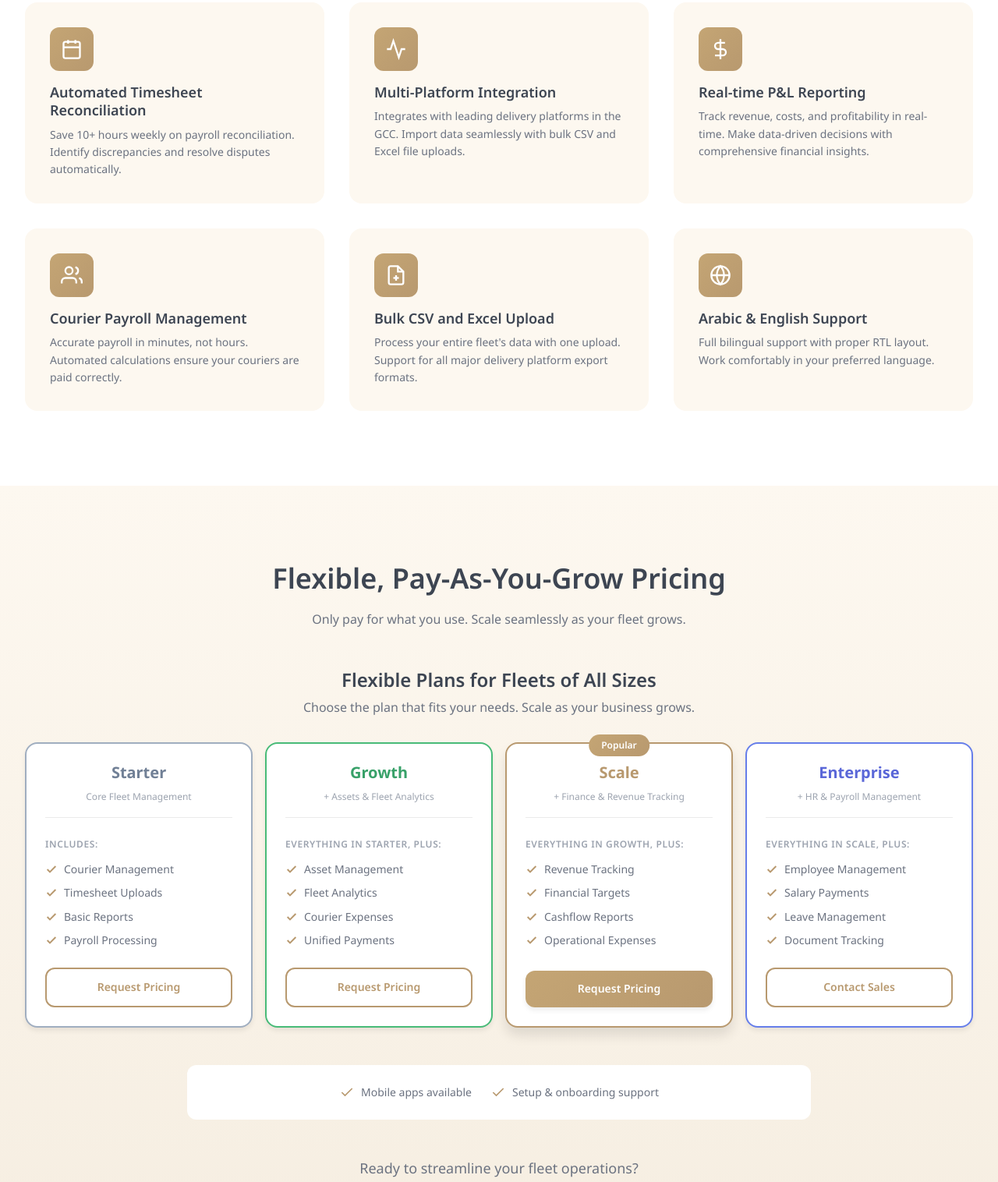
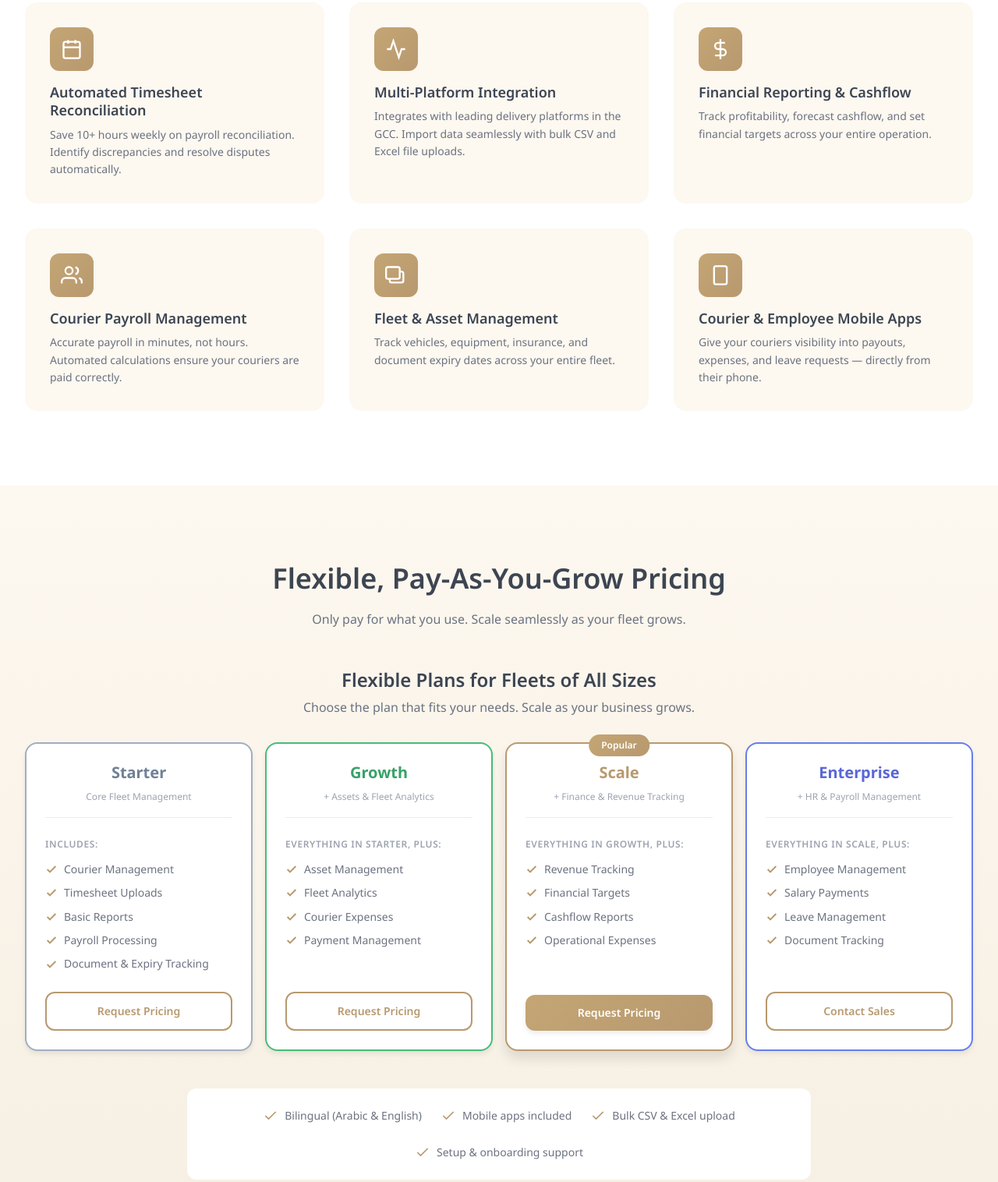
Before and after one commit to ahmedbahahalil/fariiq-website, a plain HTML site: page index.html in a window 1280 px wide. Shown: the part 1118-2634 px from the top of the page at 78% size. Drawn offline with Linux system fonts and the light colour scheme.

Commit message:
update: Align marketing content with actual app capabilities
- Replace Feature 5 (Bulk CSV) with Fleet & Asset Management
- Replace Feature 6 (Arabic/English) with Courier & Employee Mobile Apps
- Broaden Feature 3 to Financial Reporting & Cashflow
- Add Document & Expiry Tracking to Starter tier
- Rename Unified Payments to Payment Management
- Move bilingual + CSV upload to benefits strip (2 → 4 items)
- Rewrite hero/footer/meta descriptions to be outcome-focused
- Replace vanity stats (99.9% uptime) with value props
- Remove unverified aggregateRating from structured data
- Add ?lang= param to app links for Arabic locale handoff
- Add matching Arabic translations for all new/changed keys

Co-Authored-By: Claude Opus 4.6 <noreply@anthropic.com>

```diff
--- a/index.html
+++ b/index.html
@@ -10,7 +10,7 @@
 <head>
   <meta charset="UTF-8">
   <meta name="viewport" content="width=device-width, initial-scale=1.0">
-  <meta name="description" content="Fariiq - Automate your 3PL fleet operations with intelligent timesheet reconciliation, multi-platform integration, and real-time P&L reporting.">
+  <meta name="description" content="Fariiq helps 3PL delivery operators manage couriers, process payroll, and track profitability across every platform — built for the Middle East.">
   <meta name="keywords" content="3PL fleet management, delivery logistics software, courier management system, Middle East logistics, GCC fleet operations, payroll automation">
   <meta name="author" content="Fariiq">
 
@@ -20,7 +20,7 @@
 
   <!-- Open Graph -->
   <meta property="og:title" content="Fariiq - 3PL Fleet Operations Platform">
-  <meta property="og:description" content="Automate your 3PL fleet operations with intelligent timesheet reconciliation and real-time reporting.">
+  <meta property="og:description" content="Manage couriers, process payroll, and track profitability across every delivery platform — built for the Middle East.">
   <meta property="og:type" content="website">
   <meta property="og:url" content="https://www.fariiq.com">
   <meta property="og:image" content="https://www.fariiq.com/images/og-image.png">
@@ -42,11 +42,6 @@
       "price": "0",
       "priceCurrency": "USD",
       "description": "Contact for pricing"
-    },
-    "aggregateRating": {
-      "@type": "AggregateRating",
-      "ratingValue": "4.8",
-      "ratingCount": "50"
     }
   }
   </script>
@@ -124,7 +119,7 @@
         Automate Your <span>3PL Fleet</span> Operations
       </h1>
       <p class="hero__description" data-i18n="hero_description">
-        Intelligent timesheet reconciliation, multi-platform integration, and real-time P&L reporting for delivery fleet operators in the Middle East.
+        Manage your couriers, reconcile timesheets, and track profitability across every delivery platform — all from one place.
       </p>
       <div class="hero__cta">
         <a href="#contact" class="btn btn--primary btn--lg" data-i18n="hero_cta_primary">Get Started</a>
@@ -179,9 +174,9 @@
               <path d="M17 5H9.5a3.5 3.5 0 0 0 0 7h5a3.5 3.5 0 0 1 0 7H6"/>
             </svg>
           </div>
-          <h3 class="feature-card__title" data-i18n="feature_3_title">Real-time P&L Reporting</h3>
+          <h3 class="feature-card__title" data-i18n="feature_3_title">Financial Reporting & Cashflow</h3>
           <p class="feature-card__description" data-i18n="feature_3_desc">
-            Track revenue, costs, and profitability in real-time. Make data-driven decisions with comprehensive financial insights.
+            Track profitability, forecast cashflow, and set financial targets across your entire operation.
           </p>
         </div>
 
@@ -205,15 +200,13 @@
         <div class="feature-card">
           <div class="feature-card__icon">
             <svg viewBox="0 0 24 24" fill="none" stroke="currentColor" stroke-width="2">
-              <path d="M14 2H6a2 2 0 0 0-2 2v16a2 2 0 0 0 2 2h12a2 2 0 0 0 2-2V8z"/>
-              <polyline points="14 2 14 8 20 8"/>
-              <line x1="12" y1="18" x2="12" y2="12"/>
-              <line x1="9" y1="15" x2="15" y2="15"/>
+              <rect x="1" y="3" width="15" height="13" rx="2" ry="2"/>
+              <path d="M16 8h2a2 2 0 0 1 2 2v8a2 2 0 0 1-2 2H7a2 2 0 0 1-2-2v-2"/>
             </svg>
           </div>
-          <h3 class="feature-card__title" data-i18n="feature_5_title">Bulk CSV Upload</h3>
+          <h3 class="feature-card__title" data-i18n="feature_5_title">Fleet & Asset Management</h3>
           <p class="feature-card__description" data-i18n="feature_5_desc">
-            Process your entire fleet's data with one upload. Support for all major delivery platform export formats.
+            Track vehicles, equipment, insurance, and document expiry dates across your entire fleet.
           </p>
         </div>
 
@@ -221,13 +214,13 @@
         <div class="feature-card">
           <div class="feature-card__icon">
             <svg viewBox="0 0 24 24" fill="none" stroke="currentColor" stroke-width="2">
-              <circle cx="12" cy="12" r="10"/>
-              <path d="M2 12h20M12 2a15.3 15.3 0 0 1 4 10 15.3 15.3 0 0 1-4 10 15.3 15.3 0 0 1-4-10 15.3 15.3 0 0 1 4-10z"/>
+              <rect x="5" y="2" width="14" height="20" rx="2" ry="2"/>
+              <line x1="12" y1="18" x2="12.01" y2="18"/>
             </svg>
           </div>
-          <h3 class="feature-card__title" data-i18n="feature_6_title">Arabic & English Support</h3>
+          <h3 class="feature-card__title" data-i18n="feature_6_title">Courier & Employee Mobile Apps</h3>
           <p class="feature-card__description" data-i18n="feature_6_desc">
-            Full bilingual support with proper RTL layout. Work comfortably in your preferred language.
+            Give your couriers visibility into payouts, expenses, and leave requests — directly from their phone.
           </p>
         </div>
       </div>
@@ -272,6 +265,10 @@
                 <svg viewBox="0 0 24 24" fill="none" stroke="currentColor" stroke-width="3"><polyline points="20 6 9 17 4 12"/></svg>
                 <span data-i18n="pricing_starter_feat_4">Payroll Processing</span>
               </li>
+              <li>
+                <svg viewBox="0 0 24 24" fill="none" stroke="currentColor" stroke-width="3"><polyline points="20 6 9 17 4 12"/></svg>
+                <span data-i18n="pricing_starter_feat_5">Document & Expiry Tracking</span>
+              </li>
             </ul>
             <a href="#contact" class="btn btn--outline" data-i18n="pricing_request_pricing">Request Pricing</a>
           </div>
@@ -298,7 +295,7 @@
               </li>
               <li>
                 <svg viewBox="0 0 24 24" fill="none" stroke="currentColor" stroke-width="3"><polyline points="20 6 9 17 4 12"/></svg>
-                <span data-i18n="pricing_mod_payments">Unified Payments</span>
+                <span data-i18n="pricing_mod_payments">Payment Management</span>
               </li>
             </ul>
             <a href="#contact" class="btn btn--outline" data-i18n="pricing_request_pricing">Request Pricing</a>
@@ -369,13 +366,25 @@
           <svg viewBox="0 0 24 24" fill="none" stroke="currentColor" stroke-width="2">
             <polyline points="20 6 9 17 4 12"/>
           </svg>
-          <span data-i18n="pricing_benefit_2">Mobile apps available</span>
+          <span data-i18n="pricing_benefit_1">Bilingual (Arabic & English)</span>
         </div>
         <div class="pricing__benefit">
           <svg viewBox="0 0 24 24" fill="none" stroke="currentColor" stroke-width="2">
             <polyline points="20 6 9 17 4 12"/>
           </svg>
-          <span data-i18n="pricing_benefit_3">Setup & onboarding support</span>
+          <span data-i18n="pricing_benefit_2">Mobile apps included</span>
+        </div>
+        <div class="pricing__benefit">
+          <svg viewBox="0 0 24 24" fill="none" stroke="currentColor" stroke-width="2">
+            <polyline points="20 6 9 17 4 12"/>
+          </svg>
+          <span data-i18n="pricing_benefit_3">Bulk CSV & Excel upload</span>
+        </div>
+        <div class="pricing__benefit">
+          <svg viewBox="0 0 24 24" fill="none" stroke="currentColor" stroke-width="2">
+            <polyline points="20 6 9 17 4 12"/>
+          </svg>
+          <span data-i18n="pricing_benefit_4">Setup & onboarding support</span>
         </div>
       </div>
 
@@ -401,25 +410,30 @@
         </p>
         <div class="about__stats">
           <div class="about__stat">
-            <div class="about__stat-value" data-i18n="about_stat_1_value">99.9%</div>
-            <div class="about__stat-label" data-i18n="about_stat_1_label">Uptime</div>
+            <div class="about__stat-value">
+              <svg viewBox="0 0 24 24" fill="none" stroke="currentColor" stroke-width="2" width="32" height="32">
+                <path d="M21 10c0 7-9 13-9 13s-9-6-9-13a9 9 0 0 1 18 0z"/>
+                <circle cx="12" cy="10" r="3"/>
+              </svg>
+            </div>
+            <div class="about__stat-label" data-i18n="about_stat_1_label">Built for the GCC</div>
           </div>
           <div class="about__stat">
-            <div class="about__stat-value" data-i18n="about_stat_2_value">
-              <svg viewBox="0 0 24 24" fill="none" stroke="currentColor" stroke-width="2" width="32" height="32">
-                <polyline points="22 12 18 12 15 21 9 3 6 12 2 12"/>
-              </svg>
-            </div>
-            <div class="about__stat-label" data-i18n="about_stat_2_label">Seamless Integrations</div>
-          </div>
-          <div class="about__stat">
-            <div class="about__stat-value" data-i18n="about_stat_3_value">
+            <div class="about__stat-value">
               <svg viewBox="0 0 24 24" fill="none" stroke="currentColor" stroke-width="2" width="32" height="32">
                 <circle cx="12" cy="12" r="10"/>
                 <path d="M2 12h20M12 2a15.3 15.3 0 0 1 4 10 15.3 15.3 0 0 1-4 10 15.3 15.3 0 0 1-4-10 15.3 15.3 0 0 1 4-10z"/>
               </svg>
             </div>
-            <div class="about__stat-label" data-i18n="about_stat_3_label">Arabic & English</div>
+            <div class="about__stat-label" data-i18n="about_stat_2_label">Arabic & English</div>
+          </div>
+          <div class="about__stat">
+            <div class="about__stat-value">
+              <svg viewBox="0 0 24 24" fill="none" stroke="currentColor" stroke-width="2" width="32" height="32">
+                <polyline points="22 12 18 12 15 21 9 3 6 12 2 12"/>
+              </svg>
+            </div>
+            <div class="about__stat-label" data-i18n="about_stat_3_label">Multi-Platform Ready</div>
           </div>
         </div>
       </div>
@@ -470,7 +484,7 @@
       <div class="footer__container">
         <div class="footer__brand">
           <img src="images/fariiq_dark-mode.svg" alt="Fariiq" height="40">
-          <p data-i18n="footer_tagline">Automate your 3PL fleet operations with intelligent tools designed for the Middle East market.</p>
+          <p data-i18n="footer_tagline">Manage your couriers, reconcile timesheets, and track profitability — all from one place.</p>
         </div>
 
         <div class="footer__column">
--- a/js/translations.js
+++ b/js/translations.js
@@ -17,7 +17,7 @@ const translations = {
       "hero_title_1": "Automate Your ",
       "hero_title_highlight": "Fleet Operations",
       "hero_title_2": "",
-      "hero_description": "Intelligent timesheet reconciliation, multi-platform integration, and real-time P&L reporting for delivery fleet operators in the Middle East.",
+      "hero_description": "Manage your couriers, reconcile timesheets, and track profitability across every delivery platform \u2014 all from one place.",
       "hero_cta_primary": "Get Started",
       "hero_cta_secondary": "Learn More",
       "features_title": "Everything You Need to Manage Your Fleet",
@@ -26,14 +26,14 @@ const translations = {
       "feature_1_desc": "Save 10+ hours weekly on payroll reconciliation. Identify discrepancies and resolve disputes automatically.",
       "feature_2_title": "Multi-Platform Integration",
       "feature_2_desc": "Integrates with leading delivery platforms in the GCC. Import data seamlessly with bulk CSV and Excel file uploads.",
-      "feature_3_title": "Real-time P&L Reporting",
-      "feature_3_desc": "Track revenue, costs, and profitability in real-time. Make data-driven decisions with comprehensive financial insights.",
+      "feature_3_title": "Financial Reporting & Cashflow",
+      "feature_3_desc": "Track profitability, forecast cashflow, and set financial targets across your entire operation.",
       "feature_4_title": "Courier Payroll Management",
       "feature_4_desc": "Accurate payroll in minutes, not hours. Automated calculations ensure your couriers are paid correctly.",
-      "feature_5_title": "Bulk CSV and Excel Upload",
-      "feature_5_desc": "Process your entire fleet's data with one upload. Support for all major delivery platform export formats.",
-      "feature_6_title": "Arabic & English Support",
-      "feature_6_desc": "Full bilingual support with proper RTL layout. Work comfortably in your preferred language.",
+      "feature_5_title": "Fleet & Asset Management",
+      "feature_5_desc": "Track vehicles, equipment, insurance, and document expiry dates across your entire fleet.",
+      "feature_6_title": "Courier & Employee Mobile Apps",
+      "feature_6_desc": "Give your couriers visibility into payouts, expenses, and leave requests \u2014 directly from their phone.",
       "pricing_title": "Flexible, Pay-As-You-Grow Pricing",
       "pricing_subtitle": "Only pay for what you use. Scale seamlessly as your fleet grows.",
       "pricing_tiers_title": "Flexible Plans for Fleets of All Sizes",
@@ -54,12 +54,13 @@ const translations = {
       "pricing_starter_feat_2": "Timesheet Uploads",
       "pricing_starter_feat_3": "Basic Reports",
       "pricing_starter_feat_4": "Payroll Processing",
+      "pricing_starter_feat_5": "Document & Expiry Tracking",
       "pricing_popular": "Popular",
       "pricing_mod_analytics": "Fleet Analytics",
       "pricing_mod_expenses": "Courier Expenses",
       "pricing_mod_cashflow": "Cashflow Reports",
       "pricing_mod_opex": "Operational Expenses",
-      "pricing_mod_payments": "Unified Payments",
+      "pricing_mod_payments": "Payment Management",
       "pricing_mod_assets": "Asset Management",
       "pricing_mod_revenue": "Revenue Tracking",
       "pricing_mod_targets": "Financial Targets",
@@ -69,20 +70,22 @@ const translations = {
       "pricing_mod_docs": "Document Tracking",
       "pricing_request_pricing": "Request Pricing",
       "pricing_contact_sales": "Contact Sales",
-      "pricing_benefit_2": "Mobile apps available",
-      "pricing_benefit_3": "Setup & onboarding support",
+      "pricing_benefit_1": "Bilingual (Arabic & English)",
+      "pricing_benefit_2": "Mobile apps included",
+      "pricing_benefit_3": "Bulk CSV & Excel upload",
+      "pricing_benefit_4": "Setup & onboarding support",
       "pricing_cta_text": "Ready to streamline your fleet operations?",
       "pricing_cta_quote": "Request Custom Quote",
       "about_badge": "About Fariiq",
       "about_title": "Built for 3PL Operators in the Middle East",
       "about_p1": "Fariiq was born from the real challenges faced by delivery fleet operators working with multiple platforms. We understand the complexity of managing couriers, reconciling timesheets, and tracking profitability across delivery platforms.",
       "about_p2": "Our mission is to simplify fleet operations so you can focus on growing your business rather than drowning in spreadsheets.",
-      "about_stat_1_value": "99.9%",
-      "about_stat_1_label": "Uptime",
+      "about_stat_1_value": "",
+      "about_stat_1_label": "Built for the GCC",
       "about_stat_2_value": "",
-      "about_stat_2_label": "Seamless Integrations",
+      "about_stat_2_label": "Arabic & English",
       "about_stat_3_value": "",
-      "about_stat_3_label": "Arabic & English",
+      "about_stat_3_label": "Multi-Platform Ready",
       "contact_title": "Get in Touch",
       "contact_subtitle": "Ready to streamline your fleet operations? Have questions about our platform? We'd love to hear from you.",
       "contact_email": "info@fariiq.com",
@@ -93,7 +96,7 @@ const translations = {
       "contact_form_message": "Message",
       "contact_form_message_placeholder": "How can we help you?",
       "contact_form_submit": "Send Message",
-      "footer_tagline": "Automate your 3PL fleet operations with intelligent tools designed for the Middle East market.",
+      "footer_tagline": "Manage your couriers, reconcile timesheets, and track profitability \u2014 all from one place.",
       "footer_product": "Product",
       "footer_company": "Company",
       "footer_language": "Language",
@@ -120,7 +123,7 @@ const translations = {
       "hero_title_1": "تشغيل آلي لإدارة ",
       "hero_title_highlight": "أسطولك اللوجستي",
       "hero_title_2": "",
-      "hero_description": "مطابقة الجداول الزمنية الذكية، والتكامل متعدد المنصات، وتقارير الربح والخسارة في الوقت الفعلي لمشغلي أساطيل التوصيل في الشرق الأوسط.",
+      "hero_description": "أدر مناديبك، وطابق الجداول الزمنية، وتتبع الربحية عبر جميع منصات التوصيل \u2014 من مكان واحد.",
       "hero_cta_primary": "ابدأ الآن",
       "hero_cta_secondary": "اعرف المزيد",
       "features_title": "كل ما تحتاجه لإدارة أسطولك",
@@ -129,14 +132,14 @@ const translations = {
       "feature_1_desc": "وفّر أكثر من 10 ساعات أسبوعياً على مطابقة الرواتب. تحديد التناقضات وحل النزاعات تلقائياً.",
       "feature_2_title": "تكامل متعدد المنصات",
       "feature_2_desc": "يتكامل مع منصات التوصيل الرائدة في الخليج. استيراد البيانات بسلاسة مع رفع ملفات CSV و Excel المجمعة.",
-      "feature_3_title": "تقارير الربح والخسارة اللحظية",
-      "feature_3_desc": "تتبع الإيرادات والتكاليف والربحية في الوقت الفعلي. اتخذ قرارات مبنية على البيانات مع رؤى مالية شاملة.",
+      "feature_3_title": "التقارير المالية والتدفق النقدي",
+      "feature_3_desc": "تتبع الربحية، وتوقع التدفق النقدي، وحدد أهدافاً مالية عبر كامل عملياتك.",
       "feature_4_title": "إدارة رواتب المناديب",
       "feature_4_desc": "رواتب دقيقة في دقائق وليس ساعات. الحسابات الآلية تضمن دفع رواتب المناديب بشكل صحيح.",
-      "feature_5_title": "رفع ملفات CSV و Excel المجمعة",
-      "feature_5_desc": "معالجة جميع بيانات أسطولك برفع الملف لمرة. دعم جميع صيغات التصدير الرئيسية لمنصات التوصيل.",
-      "feature_6_title": "دعم العربية والإنجليزية",
-      "feature_6_desc": "دعم كامل للغتين مع تخطيط RTL صحيح. اعمل براحة بلغتك المفضلة.",
+      "feature_5_title": "إدارة الأسطول والأصول",
+      "feature_5_desc": "تتبع المركبات والمعدات والتأمين وتواريخ انتهاء المستندات عبر أسطولك بالكامل.",
+      "feature_6_title": "تطبيقات المناديب والموظفين",
+      "feature_6_desc": "امنح مناديبك رؤية كاملة للمدفوعات والمصاريف وطلبات الإجازة \u2014 مباشرة من هواتفهم.",
       "pricing_title": "تسعير مرن - ادفع حسب نموك",
       "pricing_subtitle": "ادفع فقط مقابل ما تستخدمه. توسع بسلاسة مع نمو أسطولك.",
       "pricing_tiers_title": "خطط مرنة لأساطيل بجميع الأحجام",
@@ -157,12 +160,13 @@ const translations = {
       "pricing_starter_feat_2": "رفع الجداول الزمنية",
       "pricing_starter_feat_3": "التقارير الأساسية",
       "pricing_starter_feat_4": "معالجة الرواتب",
+      "pricing_starter_feat_5": "تتبع المستندات والانتهاء",
       "pricing_popular": "الأكثر شيوعاً",
       "pricing_mod_analytics": "تحليلات الأسطول",
       "pricing_mod_expenses": "مصاريف المناديب",
       "pricing_mod_cashflow": "تقارير التدفق النقدي",
       "pricing_mod_opex": "مصاريف التشغيل",
-      "pricing_mod_payments": "المدفوعات الموحدة",
+      "pricing_mod_payments": "إدارة المدفوعات",
       "pricing_mod_assets": "إدارة الأصول",
       "pricing_mod_revenue": "تتبع الإيرادات",
       "pricing_mod_targets": "الأهداف المالية",
@@ -172,20 +176,22 @@ const translations = {
       "pricing_mod_docs": "تتبع المستندات",
       "pricing_request_pricing": "طلب الأسعار",
       "pricing_contact_sales": "تواصل مع المبيعات",
-      "pricing_benefit_2": "تطبيقات الجوال متاحة",
-      "pricing_benefit_3": "دعم الإعداد والتأهيل",
+      "pricing_benefit_1": "ثنائي اللغة (عربي وإنجليزي)",
+      "pricing_benefit_2": "تطبيقات الجوال متضمنة",
+      "pricing_benefit_3": "رفع ملفات CSV و Excel",
+      "pricing_benefit_4": "دعم الإعداد والتأهيل",
       "pricing_cta_text": "هل أنت مستعد لتبسيط عمليات أسطولك؟",
       "pricing_cta_quote": "طلب عرض سعر مخصص",
       "about_badge": "عن فريق",
       "about_title": "مبني لمشغلي الطرف الثالث اللوجستي في الشرق الأوسط",
       "about_p1": "ولد فَريق من التحديات الحقيقية التي يواجهها مشغّلو أساطيل التوصيل العاملون مع منصات متعددة. نحن ندرك مدى تعقيد إدارة المناديب، ومطابقة الجداول الزمنية، وتتبع الربحية عبر منصات التوصيل.",
       "about_p2": "مهمتنا هي تبسيط عمليات الأسطول حتى تتمكن من التركيز على تنمية عملك بدلاً من الغرق في جداول البيانات.",
-      "about_stat_1_value": "99.9%",
-      "about_stat_1_label": "وقت التشغيل",
+      "about_stat_1_value": "",
+      "about_stat_1_label": "مصمم للخليج",
       "about_stat_2_value": "",
-      "about_stat_2_label": "تكاملات سلسة",
+      "about_stat_2_label": "عربي وإنجليزي",
       "about_stat_3_value": "",
-      "about_stat_3_label": "عربي وإنجليزي",
+      "about_stat_3_label": "جاهز للمنصات المتعددة",
       "contact_title": "تواصل معنا",
       "contact_subtitle": "هل أنت مستعد لتبسيط عمليات أسطولك؟ هل لديك أسئلة حول منصتنا؟ نود أن نسمع منك.",
       "contact_email": "info@fariiq.com",
@@ -196,7 +202,7 @@ const translations = {
       "contact_form_message": "الرسالة",
       "contact_form_message_placeholder": "كيف يمكننا مساعدتك؟",
       "contact_form_submit": "إرسال الرسالة",
-      "footer_tagline": "تشغيل انظمة أسطولك اللوجستي آلياً مع أدوات ذكية مصممة لسوق الشرق الأوسط.",
+      "footer_tagline": "أدر مناديبك، وطابق الجداول الزمنية، وتتبع الربحية \u2014 من مكان واحد.",
       "footer_product": "المنتج",
       "footer_company": "الشركة",
       "footer_language": "اللغة",
@@ -296,6 +302,12 @@ function applyTranslations() {
     }
   });
 
+  // Update app links with language parameter
+  document.querySelectorAll('a[href*="app.fariiq.com"]').forEach(link => {
+    const base = link.href.split('?')[0];
+    link.href = lang === 'en' ? base : base + '?lang=' + lang;
+  });
+
   // Update font family for Arabic
   if (lang === 'ar') {
     document.body.style.fontFamily = "'Noto Sans Arabic', 'Noto Sans', -apple-system, BlinkMacSystemFont, 'Segoe UI', Roboto, sans-serif";
```
